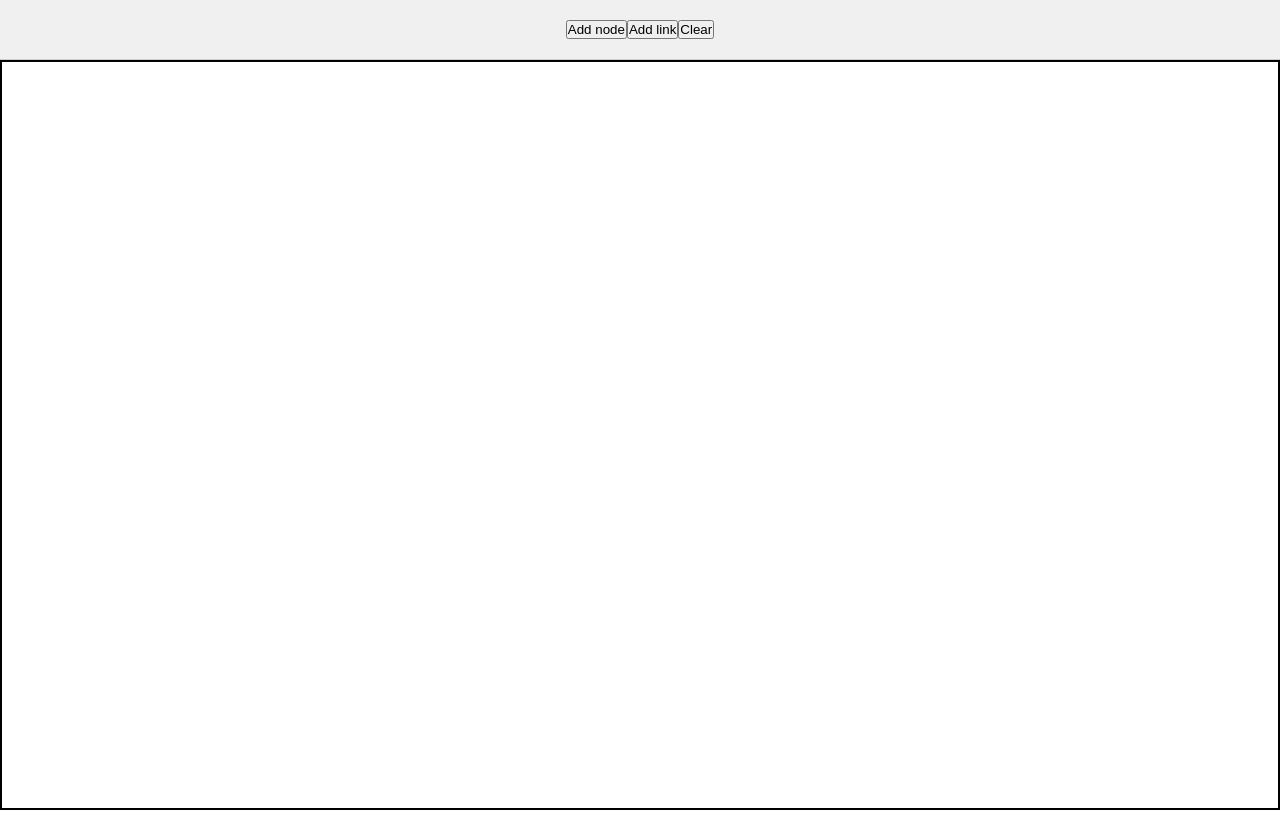
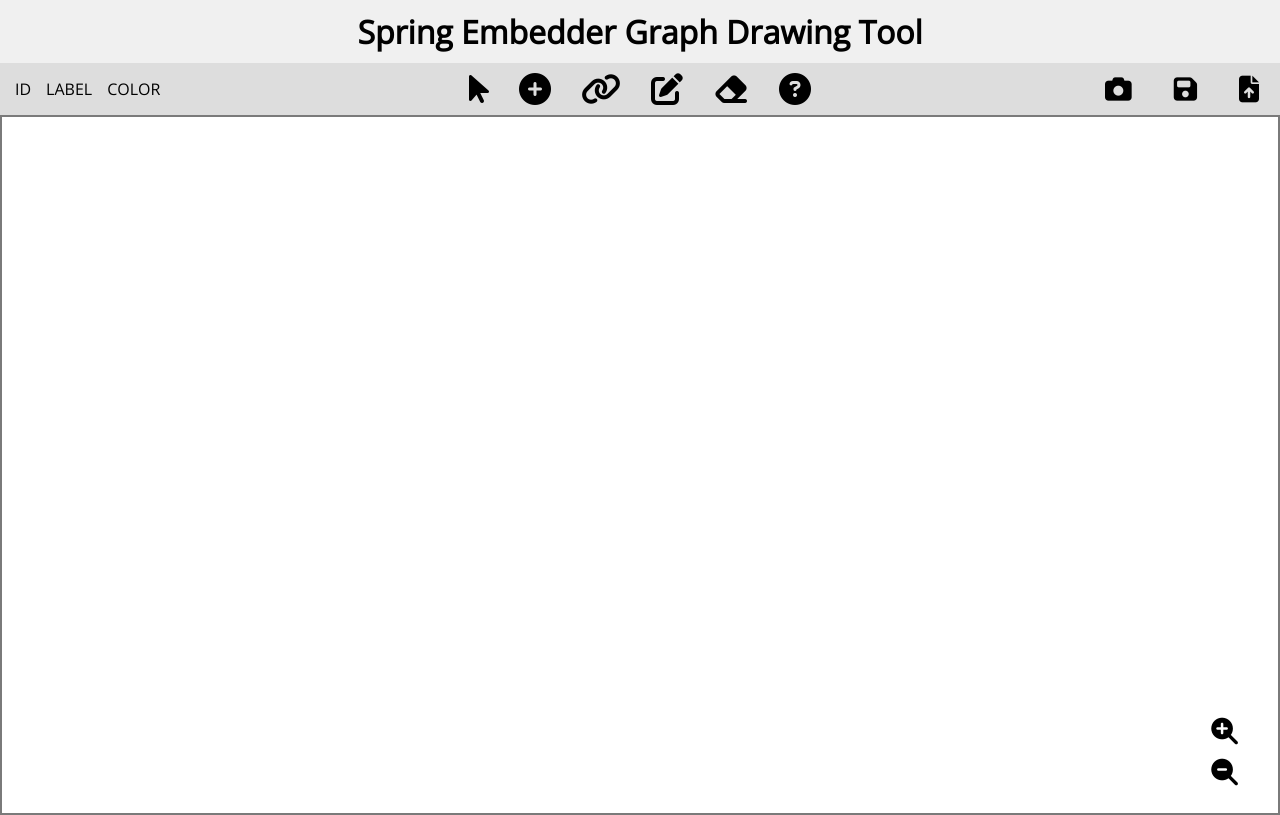
Before and after one commit to Francsco99/infovis_final, a plain HTML site: page index.html in a window 1280 px wide. Drawn offline with nearby package versions, Linux system fonts and the light colour scheme.

Commit message:
icone e nuova pagina index

```diff
--- a/index.html
+++ b/index.html
@@ -1,20 +1,43 @@
 <!DOCTYPE html>
+<html lang="it">
 <head>
     <meta charset="UTF-8">
     <meta name="viewport" content="width=device-width, initial-scale=1.0">
-    <title>Force Directed Graph Editor</title>
+    <title>Spring Embedder Graph Drawing Tool</title>
     <link rel="stylesheet" href="style.css">
+    <link rel="stylesheet" href="https://cdnjs.cloudflare.com/ajax/libs/font-awesome/6.5.2/css/all.min.css" integrity="sha512-SnH5WK+bZxgPHs44uWIX+LLJAJ9/2PkPKZ5QiAj6Ta86w+fsb2TkcmfRyVX3pBnMFcV7oQPJkl9QevSCWr3W6A==" crossorigin="anonymous" referrerpolicy="no-referrer" />
+    <link href='https://fonts.googleapis.com/css?family=Open Sans' rel='stylesheet'>
 </head>
 <body>
-    <body>
-        <div class="button-container">
-            <button>Add node</button>
-            <button>Add link</button>
-            <button>Clear</button>
+    <header>
+        <h1>Spring Embedder Graph Drawing Tool</h1>
+    </header>
+    <div class="toolbar">
+        <div class="toolbar-left">
+            <span>ID</span>
+            <span>LABEL</span>
+            <span>COLOR</span>
         </div>
-
-        <div class="svg-container">
-            <svg id = "svgCanvas"></svg>
+        <div class="toolbar-center">
+            <i class="icon fa-solid fa-arrow-pointer fa-2xl"></i>
+            <i class="icon fa-solid fa-circle-plus fa-2xl"></i>
+            <i class="icon fa-solid fa-link fa-2xl"></i>
+            <i class="icon fa-solid fa-pen-to-square fa-2xl"></i>
+            <i class="icon fa-solid fa-eraser fa-2xl"></i>
+            <i class="icon fa-solid fa-circle-question fa-2xl"></i>
         </div>
-    </body>
+        <div class="toolbar-right">
+            <button class="icon png-download"><i class="fa-solid fa-camera fa-2xl"></i></button>
+            <button class="icon json-download"><i class="fa-solid fa-floppy-disk fa-2xl"></i></button>
+            <button class="icon json-upload"><i class="fa-solid fa-file-arrow-up fa-2xl"></i></button>
+        </div>
+    </div>
+    <div class="canvas-container">
+        <svg id="graph-canvas"></svg>
+        <div class="zoom-controls">
+            <button id="zoom-in"><i class="icon fa-solid fa-magnifying-glass-plus fa-2xl"></i></button>
+            <button id="zoom-out"><i class="icon fa-solid fa-magnifying-glass-minus fa-2xl"></i></button>
+        </div>
+    </div>
+</body>
 </html>
--- a/style.css
+++ b/style.css
@@ -1,31 +1,101 @@
-* {
+body {
     margin: 0;
-    padding: 0;
-    box-sizing: border-box;
+    font-family: 'Open Sans';
 }
 
-html, body {
-    height: 100%;
-    width: 100%;
-    font-family: Arial, sans-serif;
+header {
+    text-align: center;
+    padding: 5px;
+    background-color: #f0f0f0;
 }
 
-.button-container {
+header h1{
+    margin: 5px;
+}
+
+.toolbar {
+    display: flex;
+    justify-content: space-between;
+    align-items: center;
+    padding: 15px;
+    background-color: #ddd;
+    position: relative;
+}
+
+.toolbar-left,
+.toolbar-right {
+    display: flex;
+    align-items: center;
+}
+
+.toolbar-left span {
+    margin-right: 15px;
+}
+
+.toolbar-right{
+    gap: 20px;
+}
+
+.toolbar-center {
     display: flex;
     justify-content: center;
-    padding: 20px;
-    background-color: #f0f0f0;
-    border-bottom: 1px solid #ccc;
+    align-items: center;
+    gap: 30px; /* Aumenta lo spazio tra le icone */
+    position: absolute;
+    left: 50%;
+    transform: translateX(-50%);
 }
 
-.svg-container {
-    display: flex;
-    flex-grow: 1;
-    height: calc(100% - 50px); /* Adjust this if you change the button container height */
-    border: 2px solid #000; /* Border around the canvas container */
+.toolbar-center .icon {
+    cursor: pointer;
 }
 
-#svgCanvas {
+.toolbar-right button {
+    margin-left: 10px;
+    background: none;
+    border: none;
+    cursor: pointer;
+}
+
+.canvas-container {
+    position: relative;
+    width: 100%;
+    height: calc(100vh - 100px);
+    background-color: #fff;
+    padding: 20px; /* Aggiungi padding per distanziare dal bordo */
+    box-sizing: border-box; /* Assicura che il padding non aumenti la larghezza */
+    border: 2px solid #7a7a7a; /* Aggiunto bordo grigio intorno all'area del canvas */
+}
+
+#graph-canvas {
     width: 100%;
     height: 100%;
 }
+
+.zoom-controls {
+    position: absolute;
+    bottom: 20px; /* Distanza dal bordo inferiore */
+    right: 20px; /* Distanza dal bordo destro */
+    display: flex;
+    flex-direction: column;
+}
+
+.zoom-controls button {
+    margin: 10px;
+    padding: 10px; /* Aumenta il padding per più spazio */
+    background: none;
+    border: none;
+    cursor: pointer;
+    display: flex;
+    align-items: center;
+    justify-content: center;
+}
+
+.icon{
+    color: black;
+    transition: transform 0.3s ease; /* Aggiunta transizione per effetto smooth */
+}
+
+.icon:hover{
+    transform: scale(1.2); /* Aumenta le dimensioni del 20% quando si passa sopra */
+}
```
Also changed, not shown: 1 other file.
